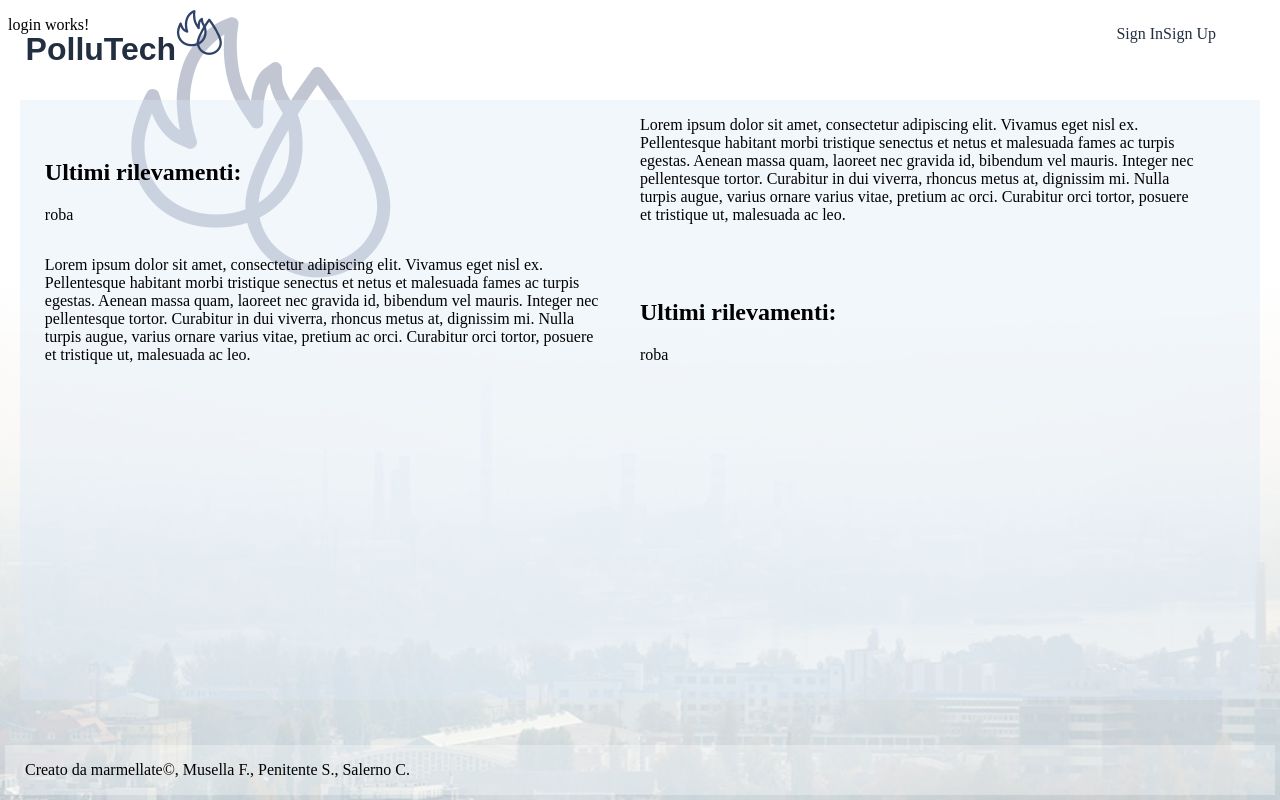
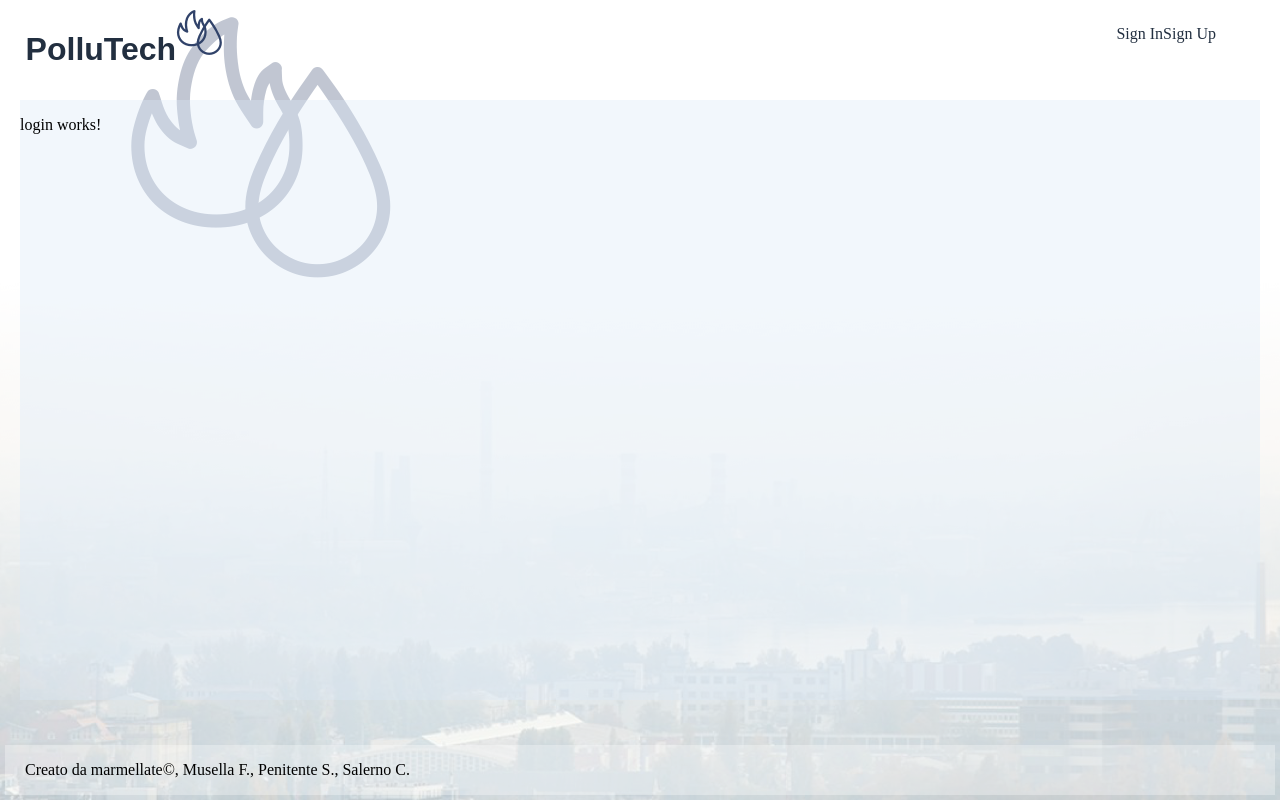
Before and after one commit to backsofangels/TecWeb-Frontend, an Angular app: page /login in a window 1280 px wide. Built offline with nearby package versions, Linux system fonts and the light colour scheme.

Commit message:
Creata la schermata home divisa dal resto

```diff
--- a/src/app/app-routing.module.ts
+++ b/src/app/app-routing.module.ts
@@ -1,11 +1,13 @@
-import { NgModule }             from '@angular/core';
+import { NgModule } from '@angular/core';
 import { RouterModule, Routes } from '@angular/router';
 import { SignupComponent } from './signup/signup.component';
 import { LoginComponent } from './login/login.component';
+import { HomeComponent } from './home/home.component';
 
 const routes: Routes = [
     { path: 'login', component: LoginComponent },
     { path: 'signup', component: SignupComponent},
+    { path: 'home', component: HomeComponent},
 ];
 
 @NgModule({
--- a/src/app/app.component.css
+++ b/src/app/app.component.css
@@ -1,27 +1,3 @@
-#container{
-    position: absolute;
-    clear: both;
-    top: 100px;
-    left: 20px;
-    right: 20px;
-    height: 600px;
-    background-color: rgba(217, 232, 245, 0.35);
-}
-.leftDiv{
-    display: inline-block;
-    position: relative;
-    left: 2%;
-    width: 45%;
-}
-
-.rightDiv{
-    display: inline-block;
-    position: relative;
-    right: 2%;
-    left: 5%;
-    width: 45%;
-}
-
 #footer{
     position: absolute;
     bottom: 5px;
--- a/src/app/app.component.html
+++ b/src/app/app.component.html
@@ -1,33 +1,6 @@
 <app-header></app-header>
 <!-- Utilizzo "clear: both" in modo tale da non far creare la div in mezzo alle div "title" e "pages" dell'header -->
-<div id="container">
-    <div>
-        <div class="leftDiv">
-            <h2>Ultimi rilevamenti:</h2>
-            <p>roba</p>
-        </div>
-        <div class="rightDiv">
-            <p>Lorem ipsum dolor sit amet, consectetur adipiscing elit. Vivamus eget nisl ex. Pellentesque habitant morbi tristique
-                senectus et netus et malesuada fames ac turpis egestas. Aenean massa quam, laoreet nec gravida id, bibendum
-                vel mauris. Integer nec pellentesque tortor. Curabitur in dui viverra, rhoncus metus at, dignissim mi. Nulla
-                turpis augue, varius ornare varius vitae, pretium ac orci. Curabitur orci tortor, posuere et tristique ut,
-                malesuada ac leo.</p>
-        </div>
-    </div>
-    <div style="clear: both">
-        <div class="leftDiv">
-            <p>Lorem ipsum dolor sit amet, consectetur adipiscing elit. Vivamus eget nisl ex. Pellentesque habitant morbi tristique
-                senectus et netus et malesuada fames ac turpis egestas. Aenean massa quam, laoreet nec gravida id, bibendum
-                vel mauris. Integer nec pellentesque tortor. Curabitur in dui viverra, rhoncus metus at, dignissim mi. Nulla
-                turpis augue, varius ornare varius vitae, pretium ac orci. Curabitur orci tortor, posuere et tristique ut,
-                malesuada ac leo.</p>
-        </div>
-        <div class="rightDiv">
-            <h2>Ultimi rilevamenti:</h2>
-            <p>roba</p>
-        </div>
-    </div>
-</div>
+
 <div id="footer">
     <p>
         Creato da marmellate©, Musella F., Penitente S., Salerno C.
--- a/src/app/app.module.ts
+++ b/src/app/app.module.ts
@@ -7,6 +7,7 @@ import { FooterComponent } from './footer/footer.component';
 import { AppRoutingModule } from './app-routing.module';
 import { SignupComponent } from './signup/signup.component';
 import { LoginComponent } from './login/login.component';
+import { HomeComponent } from './home/home.component';
 
 
 
@@ -16,7 +17,8 @@ import { LoginComponent } from './login/login.component';
       HeaderComponent,
       FooterComponent,
       SignupComponent,
-      LoginComponent
+      LoginComponent,
+      HomeComponent
   ],
   imports: [
       BrowserModule,
--- a/src/app/header/header.component.html
+++ b/src/app/header/header.component.html
@@ -1,6 +1,6 @@
 <div>
   <div class="leftDiv">
-      <h1 id="name" style="float: left"><a routerLink="">PolluTech</a></h1>
+      <h1 id="name" style="float: left"><a routerLink="home">PolluTech</a></h1>
       <img style="float: right" src="assets/images/Logo.png">
   </div>
   <div class="rightDiv">
--- /dev/null
+++ b/src/app/home/home.component.css
@@ -0,0 +1,23 @@
+#container{
+    position: absolute;
+    clear: both;
+    top: 100px;
+    left: 20px;
+    right: 20px;
+    height: 600px;
+    background-color: rgba(217, 232, 245, 0.35);
+}
+.leftDiv{
+    display: inline-block;
+    position: relative;
+    left: 2%;
+    width: 45%;
+}
+
+.rightDiv{
+    display: inline-block;
+    position: relative;
+    right: 2%;
+    left: 5%;
+    width: 45%;
+}
--- /dev/null
+++ b/src/app/home/home.component.html
@@ -0,0 +1,28 @@
+<div id="container">
+  <div>
+    <div class="leftDiv">
+        <h2>Ultimi rilevamenti:</h2>
+        <p>roba</p>
+    </div>
+    <div class="rightDiv">
+        <p>Lorem ipsum dolor sit amet, consectetur adipiscing elit. Vivamus eget nisl ex. Pellentesque habitant morbi tristique
+            senectus et netus et malesuada fames ac turpis egestas. Aenean massa quam, laoreet nec gravida id, bibendum
+            vel mauris. Integer nec pellentesque tortor. Curabitur in dui viverra, rhoncus metus at, dignissim mi. Nulla
+            turpis augue, varius ornare varius vitae, pretium ac orci. Curabitur orci tortor, posuere et tristique ut,
+            malesuada ac leo.</p>
+    </div>
+  </div>
+  <div style="clear: both">
+    <div class="leftDiv">
+        <p>Lorem ipsum dolor sit amet, consectetur adipiscing elit. Vivamus eget nisl ex. Pellentesque habitant morbi tristique
+            senectus et netus et malesuada fames ac turpis egestas. Aenean massa quam, laoreet nec gravida id, bibendum
+            vel mauris. Integer nec pellentesque tortor. Curabitur in dui viverra, rhoncus metus at, dignissim mi. Nulla
+            turpis augue, varius ornare varius vitae, pretium ac orci. Curabitur orci tortor, posuere et tristique ut,
+            malesuada ac leo.</p>
+    </div>
+    <div class="rightDiv">
+        <h2>Ultimi rilevamenti:</h2>
+        <p>roba</p>
+    </div>
+  </div>
+</div>
--- /dev/null
+++ b/src/app/home/home.component.ts
@@ -0,0 +1,15 @@
+import { Component, OnInit } from '@angular/core';
+
+@Component({
+  selector: 'app-home',
+  templateUrl: './home.component.html',
+  styleUrls: ['./home.component.css']
+})
+export class HomeComponent implements OnInit {
+
+  constructor() { }
+
+  ngOnInit() {
+  }
+
+}
--- a/src/app/login/login.component.css
+++ b/src/app/login/login.component.css
@@ -0,0 +1,9 @@
+#container{
+    position: absolute;
+    clear: both;
+    top: 100px;
+    left: 20px;
+    right: 20px;
+    height: 600px;
+    background-color: rgba(217, 232, 245, 0.35);
+}
--- a/src/app/login/login.component.html
+++ b/src/app/login/login.component.html
@@ -1,3 +1,3 @@
-<p>
-  login works!
-</p>
+<div id="container">
+  <p>login works!</p>
+</div>
--- a/src/app/signup/signup.component.css
+++ b/src/app/signup/signup.component.css
@@ -0,0 +1,9 @@
+#container{
+    position: absolute;
+    clear: both;
+    top: 100px;
+    left: 20px;
+    right: 20px;
+    height: 600px;
+    background-color: rgba(217, 232, 245, 0.35);
+}
--- a/src/app/signup/signup.component.html
+++ b/src/app/signup/signup.component.html
@@ -1,3 +1,3 @@
-<p>
-  signup works!
-</p>
+<div id="container">
+  <p>singup works!</p>
+</div>
```
Also changed, not shown: 1 other file (tests, documents, lock files or other folders).
